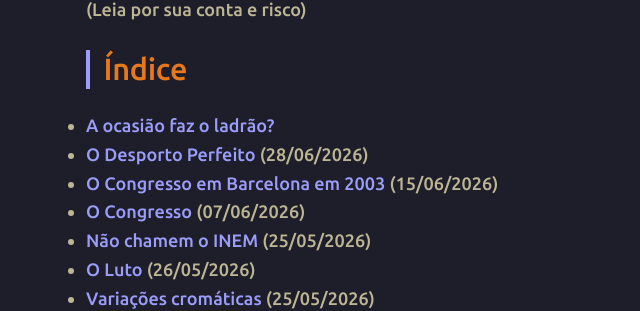
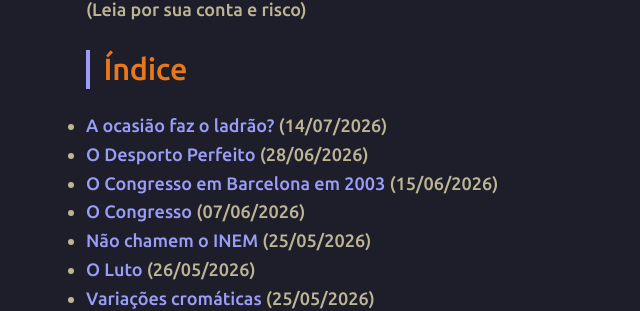
Before and after one commit to joaquim-capitao/queime-depois-de-ler, a Jekyll site: the page built from index.md, in a window 1280 px wide. Shown: the part 136-447 px from the top of the page, without its empty margins (223-863 px from the left). Built offline with Jekyll 4.4.1, drawn with Linux system fonts in a browser that asks for light colours; our own code applies the rules of GitHub Pages for plain Markdown files.

Commit message:
Update index with publication date for first item
Added publication date to the first item in the index.

```diff
--- a/index.md
+++ b/index.md
@@ -10,7 +10,7 @@ layout: style-index
 
 
 
-* [A ocasião faz o ladrão?](https://joaquim-capitao.github.io/queime-depois-de-ler/a-ocasiao-faz-o-ladrao)
+* [A ocasião faz o ladrão?](https://joaquim-capitao.github.io/queime-depois-de-ler/a-ocasiao-faz-o-ladrao) (14/07/2026)
 * [O Desporto Perfeito](https://joaquim-capitao.github.io/queime-depois-de-ler/desporto-perfeito) (28/06/2026)
 * [O Congresso em Barcelona em 2003](https://joaquim-capitao.github.io/queime-depois-de-ler/congresso-barcelona-2003) (15/06/2026)
 * [O Congresso](https://joaquim-capitao.github.io/queime-depois-de-ler/o-congresso-anos-80) (07/06/2026)
```
